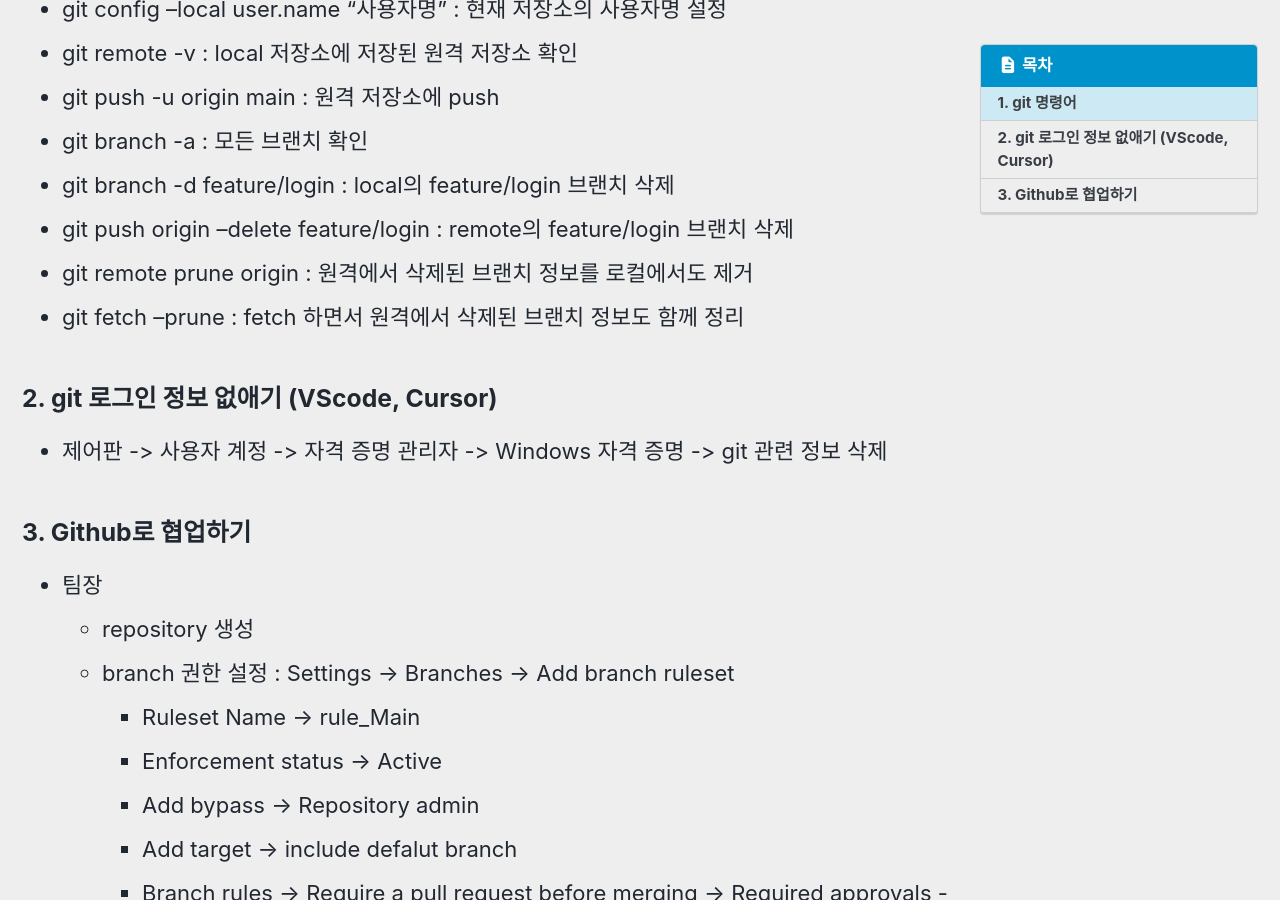
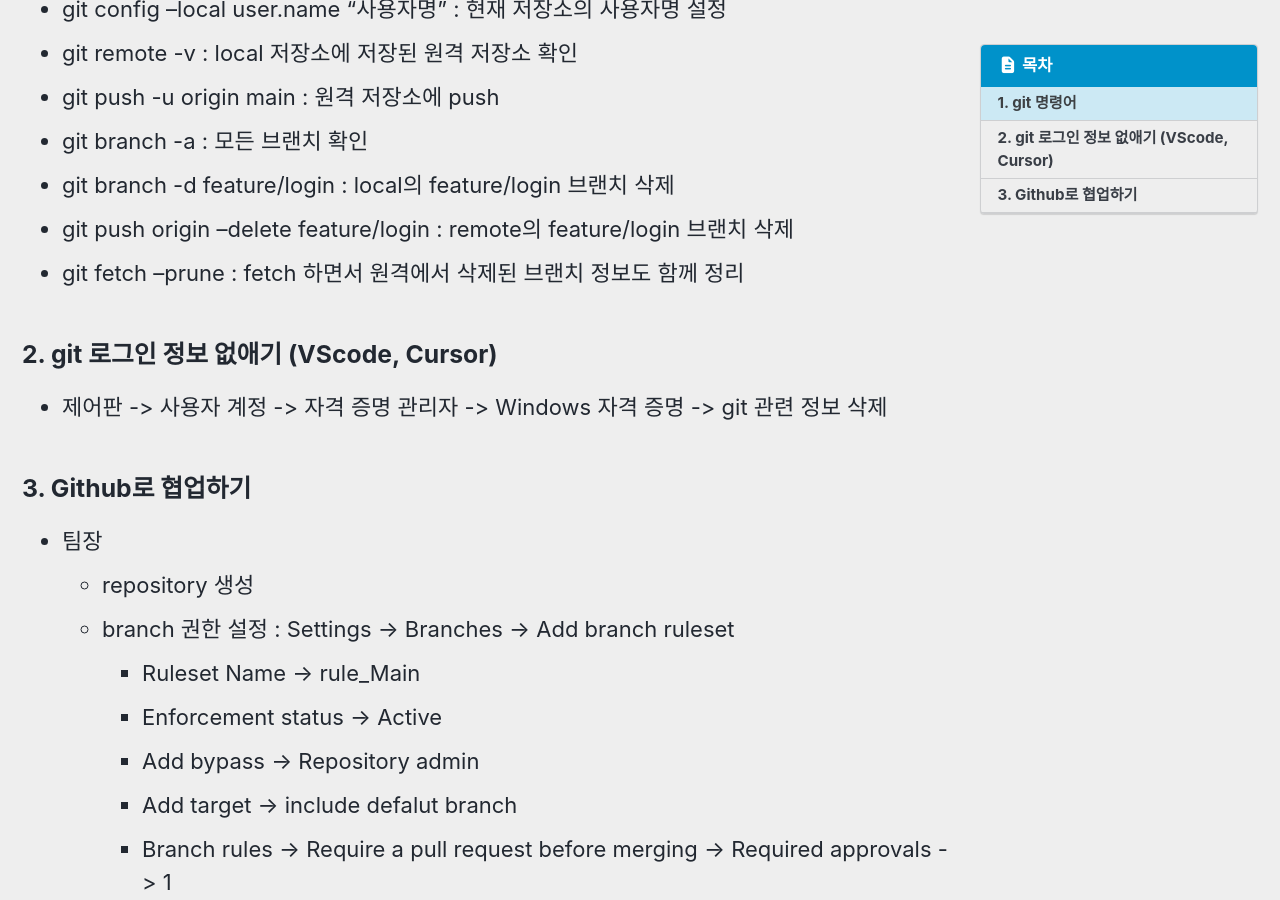
Before and after one commit to ext10fs/ext10fs.github.io, a Jekyll site: the page built from _posts/2025-01-18-Github.md, in a window 1280 px wide and 900 px high, scrolled down 420 px. Built offline with Jekyll 4.4.1, drawn with Linux system fonts in a browser that asks for light colours; cached includes are drawn as plain includes.

Commit message:
re update _posts/2025-01-18-Github.md

```diff
--- a/_posts/2025-01-18-Github.md
+++ b/_posts/2025-01-18-Github.md
@@ -14,7 +14,6 @@ tags: [git]
 - git branch -a : 모든 브랜치 확인
 - git branch -d feature/login : local의 feature/login 브랜치 삭제
 - git push origin --delete feature/login : remote의 feature/login 브랜치 삭제
-- git remote prune origin : 원격에서 삭제된 브랜치 정보를 로컬에서도 제거
 - git fetch --prune : fetch 하면서 원격에서 삭제된 브랜치 정보도 함께 정리
 
 ### 2. git 로그인 정보 없애기 (VScode, Cursor)
```
